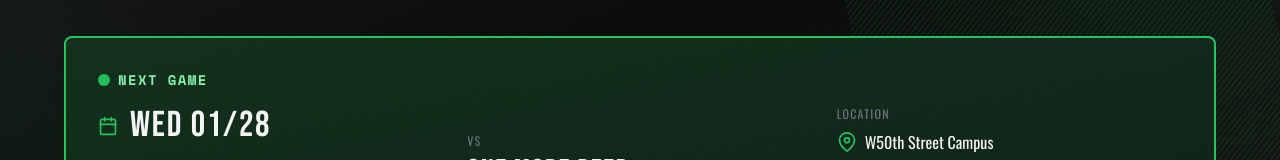
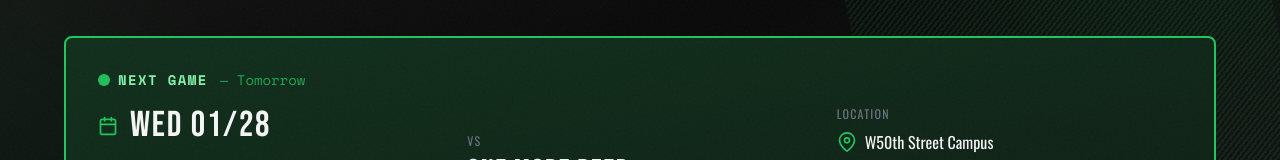
Before and after one commit to benfwalla/malice-at-the-palace, a Next.js app: page / in a window 1280 px wide. Shown: the part 220-380 px from the top of the page. Built offline with nearby package versions, Linux system fonts and the light colour scheme.

Commit message:
Add relative time to next game card (e.g. 'in 4 days')

```diff
--- a/package.json
+++ b/package.json
@@ -22,6 +22,6 @@
     "eslint": "^9",
     "eslint-config-next": "16.1.5",
     "tailwindcss": "^4",
-    "typescript": "^5"
+    "typescript": "5.9.3"
   }
 }
--- a/src/app/page.tsx
+++ b/src/app/page.tsx
@@ -4,7 +4,7 @@ import { useEffect, useState } from 'react';
 
 interface Game {
   date: string;
-  fullDate: string | null;
+  fullDate: string | null; // ISO string from API
   location: string;
   locationCode: string;
   locationAddress: string;
@@ -82,6 +82,24 @@ function ClockIcon({ className }: { className?: string }) {
   );
 }
 
+function getRelativeTime(dateStr: string | null): string | null {
+  if (!dateStr) return null;
+  const gameDate = new Date(dateStr);
+  const now = new Date();
+  // Zero out time portions for day-level comparison
+  const gameDateOnly = new Date(gameDate.getFullYear(), gameDate.getMonth(), gameDate.getDate());
+  const nowDateOnly = new Date(now.getFullYear(), now.getMonth(), now.getDate());
+  const diffMs = gameDateOnly.getTime() - nowDateOnly.getTime();
+  const diffDays = Math.round(diffMs / (1000 * 60 * 60 * 24));
+
+  if (diffDays === 0) return 'Today';
+  if (diffDays === 1) return 'Tomorrow';
+  if (diffDays < 7) return `in ${diffDays} days`;
+  if (diffDays < 14) return 'in 1 week';
+  const weeks = Math.floor(diffDays / 7);
+  return `in ${weeks} weeks`;
+}
+
 function getGoogleMapsUrl(address: string): string {
   return `https://www.google.com/maps/search/?api=1&query=${encodeURIComponent(address)}`;
 }
@@ -147,6 +165,11 @@ function NextGameCard({ game }: { game: Game }) {
           <span className="font-mono text-sm text-[var(--accent-light)] uppercase tracking-widest font-bold">
             Next Game
           </span>
+          {game.fullDate && (
+            <span className="font-mono text-sm text-[var(--accent)] opacity-80 ml-1">
+              — {getRelativeTime(game.fullDate)}
+            </span>
+          )}
         </div>
 
         <div className="grid grid-cols-1 md:grid-cols-3 gap-6">
```
Also changed, not shown: 1 other file (tests, documents, lock files or other folders).
